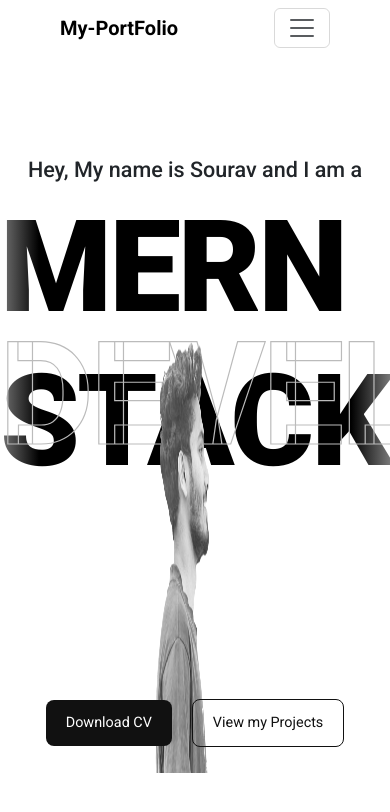
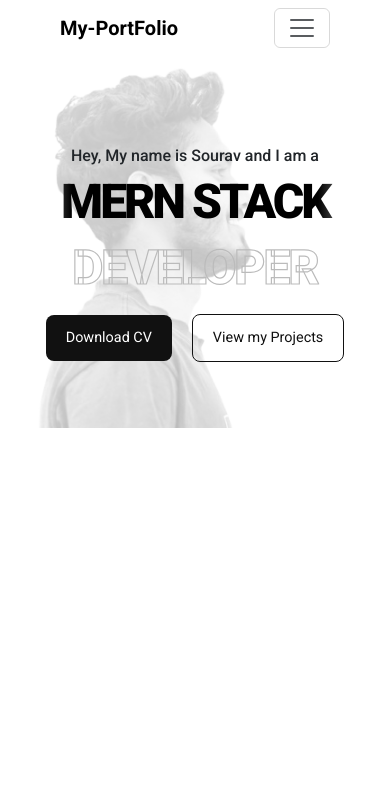
Before and after one commit to sourav11223454/my-portfolio, a React (Vite) app: page / in a window 390 px wide. Shown: the top 812 px of the page. Built offline with nearby package versions, Linux system fonts and the light colour scheme; a web font is replaced by a local one.

Commit message:
ongoing project

```diff
--- a/src/App.css
+++ b/src/App.css
@@ -15,11 +15,11 @@
   background: #fff;
   font-family: 'Inter', sans-serif;
   padding-top: 12vh;
-   animation: fadeUp 1s ease forwards;
+  animation: fadeUp 1s ease forwards;
 }
 
-.intro{
-    animation: fadeUp 0.8s ease forwards;
+.intro {
+  animation: fadeUp 0.8s ease forwards;
   animation-delay: 0.2s;
   opacity: 0;
 }
@@ -32,12 +32,12 @@
       #000 10%,
       #000 90%,
       #777 100%);
-  -webkit-background-clip: text;
+  -webkit-background-clip:text;
   -webkit-text-fill-color: transparent;
   z-index: 3;
   letter-spacing: -3px;
 
-  animation: fadeUp 0.8s ease forwards;
+  animation: fadeUp 1s ease forwards;
   animation-delay: 0.4s;
   opacity: 0;
 
@@ -55,7 +55,7 @@
   top: 30%;
   transform: translateY(20px);
 
-   animation: fadeUp 0.8s ease forwards;
+  animation: fadeUp 0.8s ease forwards;
   animation-delay: 0.6s;
   opacity: 0;
 
@@ -118,7 +118,7 @@
 @keyframes fadeUp {
   from {
     opacity: 0;
-    transform: translateY(-50%,40px);
+    transform: translateY(-50%, 40px);
   }
 
   to {
@@ -137,3 +137,136 @@
   background: #111;
   color: white;
 }
+
+@media (max-width: 768px) {
+
+  .photo {
+    position: absolute;
+    top: 30px;
+    left: 0;
+    transform: translate(-50%, -50%);
+
+    width: 100%;
+    height: 50%;
+    object-fit: cover;
+
+    opacity: 0.15;
+    z-index: 0;
+  }
+
+  .intro,
+  .mern,
+  .dev,
+  .buttons {
+    position: relative;
+    z-index: 2;
+  }
+
+  .mern {
+    font-size: 4.5rem;
+    text-align: center;
+
+    padding: 0 20px;
+  }
+
+  .dev {
+    font-size: 4rem;
+    text-align: center;
+    position: relative;
+    transform: none;
+
+  }
+
+  .intro {
+    font-size: 1.3rem;
+    text-align: center;
+
+  }
+  .intro,
+  .mern,
+  .dev,
+  .buttons{
+    top: 50px;
+  }
+
+}
+
+@media (max-width: 768px) {
+  .buttons {
+    position: relative;
+
+  }
+
+}
+
+@media (max-width: 768px) {
+
+  .home-text {
+    justify-content: flex-start;
+    padding-top: 40px;
+    text-align: center;
+    align-items: center;
+  }
+
+  .home-text::before {
+    content: "";
+    position: absolute;
+    inset: 0;
+    background: rgba(255, 255, 255, 0.7);
+    z-index: 1;
+  }
+
+}
+
+@media (max-width: 460px){
+  .mern,
+  .dev{
+    font-size: 3rem;
+  }
+  .intro,
+  .buttons{
+    font-size: 1rem;
+  }
+  .photo{
+    top: -50px;
+    height: 50%;
+  }
+}
+@keyframes fadeUpMobile {
+  from {
+    opacity: 0;
+    transform: translateY(15px);
+  }
+  to {
+    opacity: 1;
+    transform: translateY(0);
+  }
+}
+@media (max-width: 768px) {
+
+  .intro {
+    animation: fadeUpMobile 0.5s ease forwards;
+    animation-delay: 0.1s;
+  }
+
+  .mern {
+    animation: fadeUpMobile 0.5s ease forwards;
+    animation-delay: 0.2s;
+  }
+
+  .dev {
+    animation: fadeUpMobile 0.5s ease forwards;
+    animation-delay: 0.3s;
+  }
+
+  .photo {
+    animation: fadeUpMobile 0.5s ease forwards;
+    animation-delay: 0.4s;
+  }
+
+  .buttons {
+    animation: fadeUpMobile 0.5s ease forwards;
+    animation-delay: 0.5s;
+  }
+
+}
```
